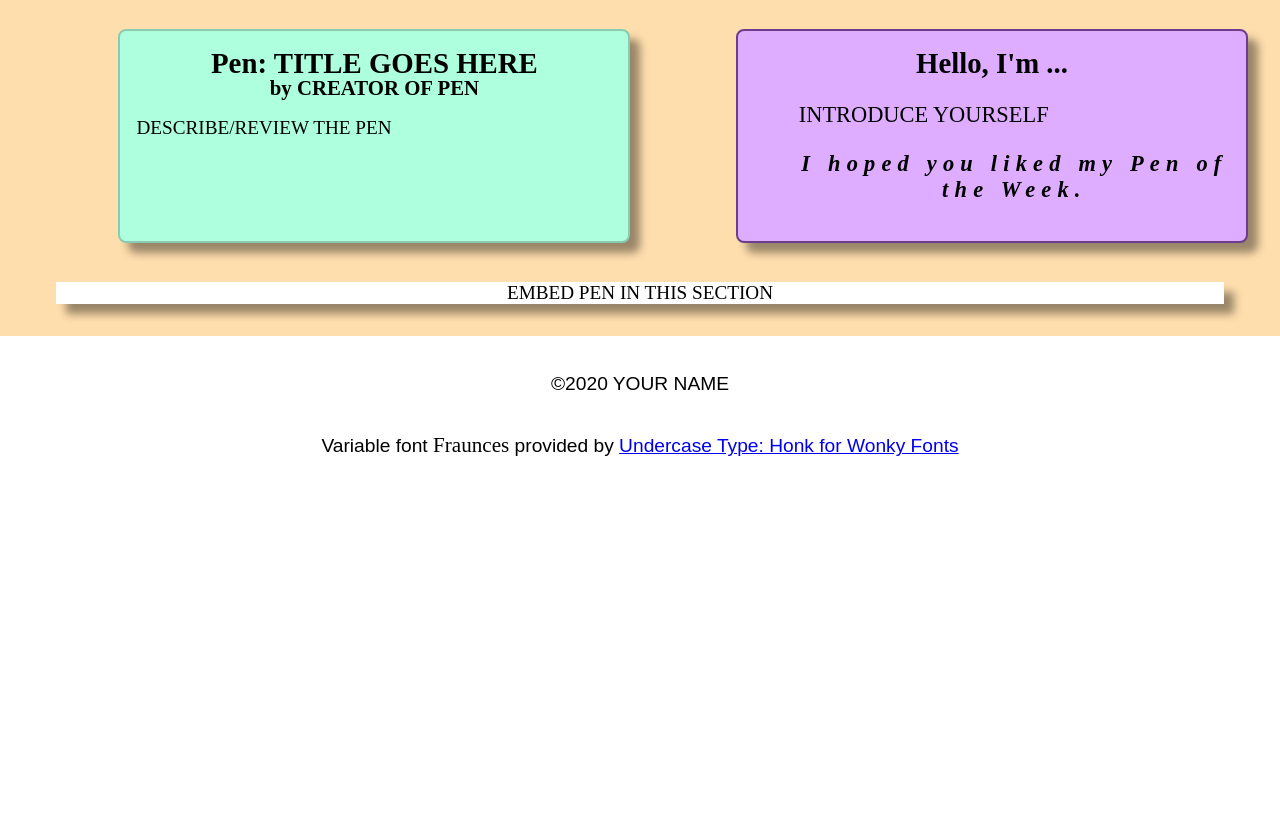
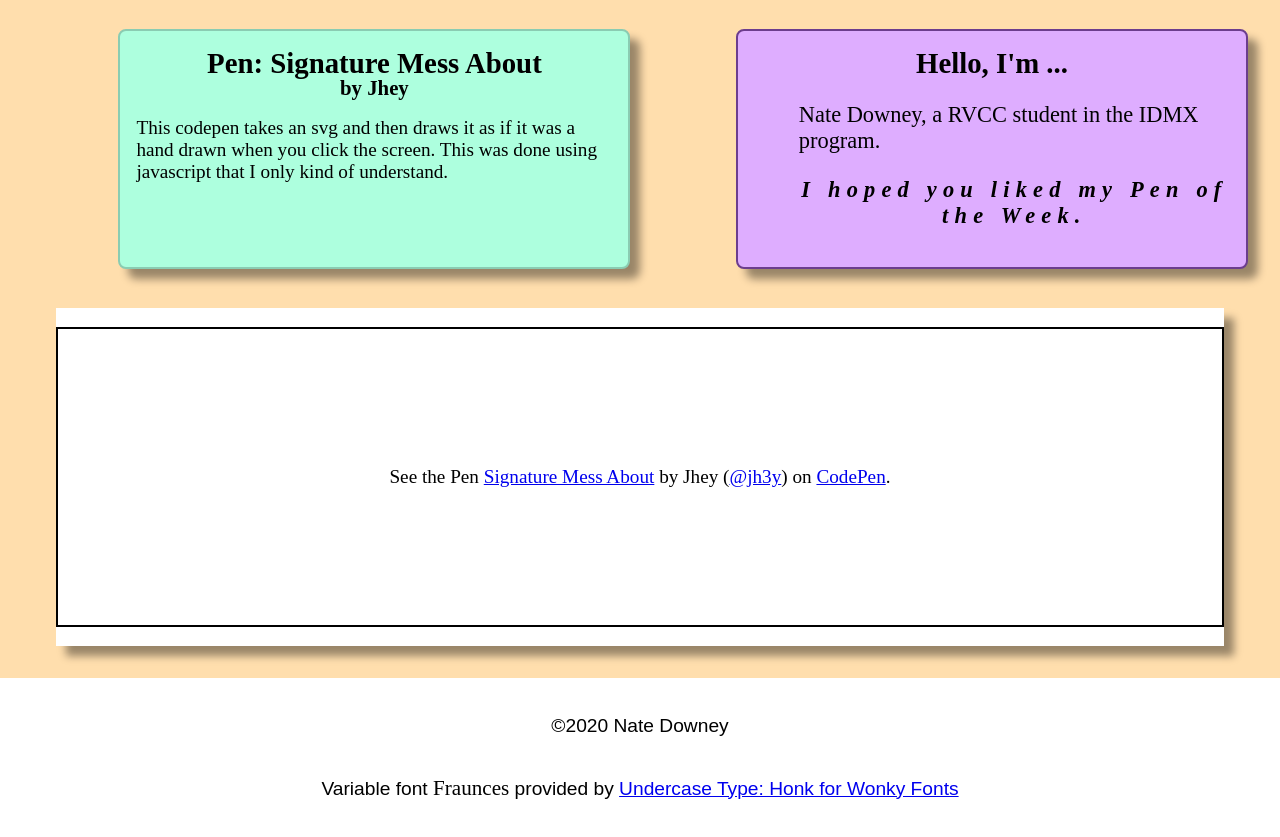
Before and after one commit to RVCC-IDMX/embed-codepen-Nate7611, a plain HTML site: page index.html in a window 1280 px wide. Shown: the part 67-904 px from the top of the page. Before the commit the page ends 800 px from the top, so only its background shows below. Drawn offline with Linux system fonts and the light colour scheme; a script that the page names is missing; a web font is replaced by a local one.

Commit message:
added a codepen and filled out page

```diff
--- a/index.html
+++ b/index.html
@@ -16,19 +16,26 @@
 
       <main>
         <article>
-          <h2>Pen: TITLE GOES HERE</h2>
-          <h3>by CREATOR OF PEN</h3>
-          <p>DESCRIBE/REVIEW THE PEN</p>
+          <h2>Pen: Signature Mess About</h2>
+          <h3>by Jhey</h3>
+          <p>This codepen takes an svg and then draws it as if it was a hand drawn when you click the screen. This was done using javascript that I only kind of understand.</p>
         </article>
-        <section>EMBED PEN IN THIS SECTION</section>
+        <section>
+          <p class="codepen" data-height="300" data-default-tab="html,result" data-slug-hash="bGjYyYR" data-user="jh3y" style="height: 300px; box-sizing: border-box; display: flex; align-items: center; justify-content: center; border: 2px solid; margin: 1em 0; padding: 1em;">
+            <span>See the Pen <a href="https://codepen.io/jh3y/pen/bGjYyYR">
+            Signature Mess About</a> by Jhey (<a href="https://codepen.io/jh3y">@jh3y</a>)
+            on <a href="https://codepen.io">CodePen</a>.</span>
+          </p>
+          <script async src="https://cpwebassets.codepen.io/assets/embed/ei.js"></script>
+        </section>
         <aside>
           <h2>Hello, I'm ...</h2>
-          <p>INTRODUCE YOURSELF</p>
+          <p>Nate Downey, a RVCC student in the IDMX program.</p>
           <p class="bye">I hoped you liked my Pen of the Week.</p>
         </aside>
       </main>
       <footer class="sans-serif">
-        <p>&copy;2020 YOUR NAME</p>
+        <p>&copy;2020 Nate Downey</p>
         <p>
           Variable font <span class="serif">Fraunces</span> provided by
           <a href="https://github.com/undercasetype/Fraunces"
```
Also changed, not shown: 1 other file.
